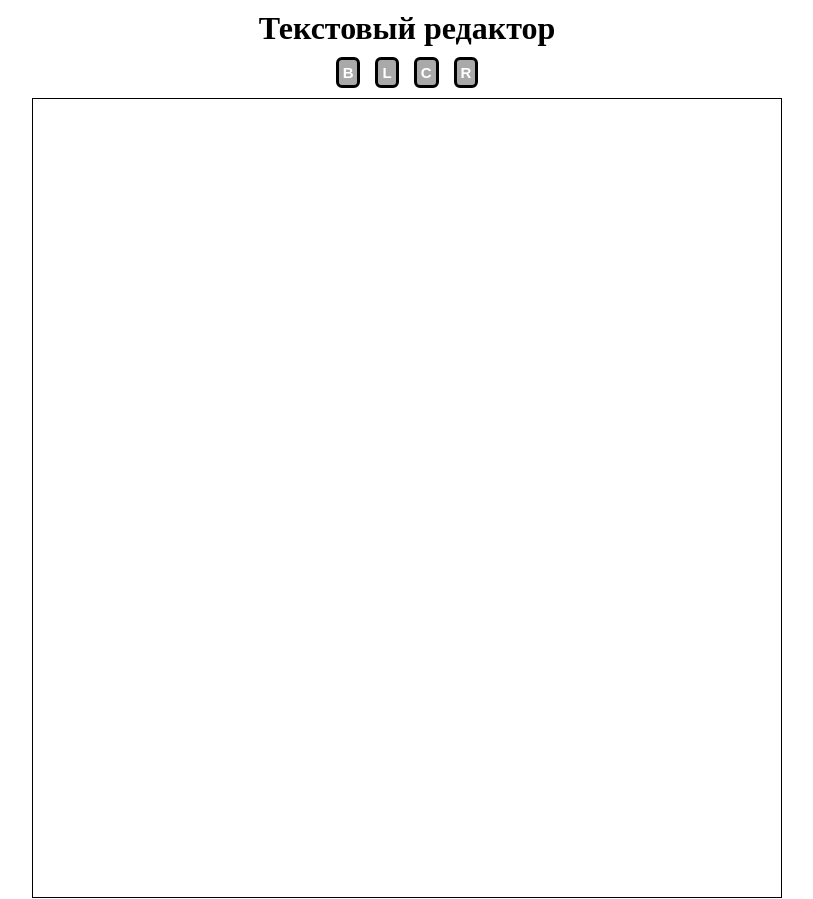
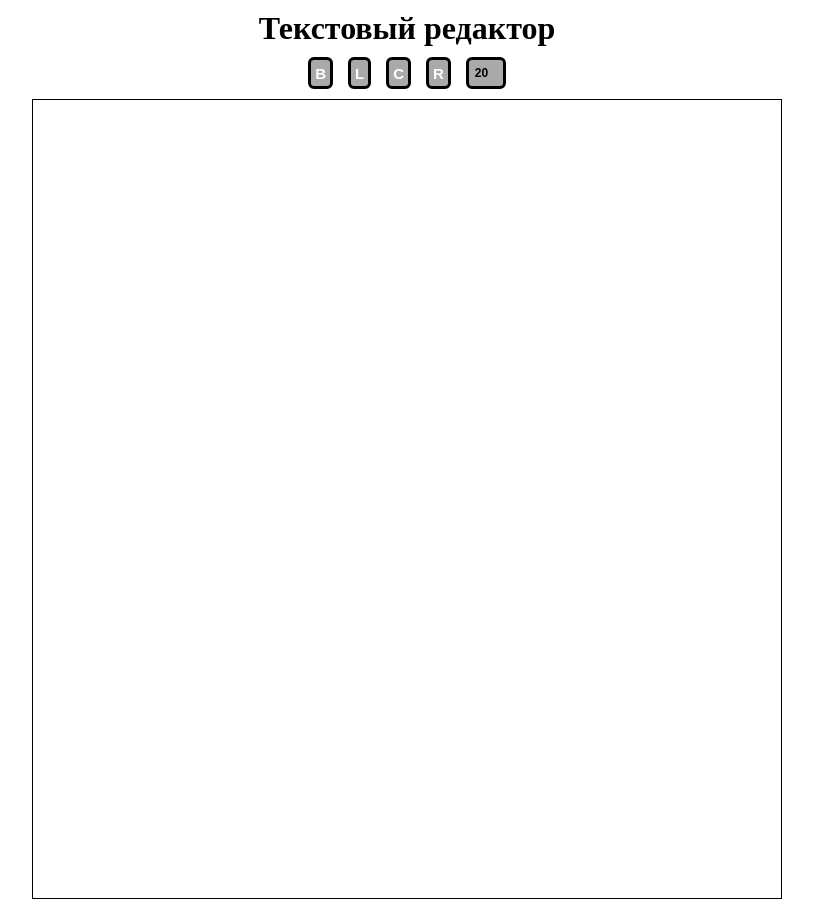
Before and after one commit to Gensokyo-Mangekyo/Training, a React (Create React App) app in the folder React/dev/: page / in a window 1280 px wide. Shown: the whole page, without its empty margins (233-1046 px from the left). Built offline with nearby package versions, Linux system fonts and the light colour scheme.

Commit message:
AttemptChangeFontSize

```diff
--- a/React/dev/src/components/Buttons.jsx
+++ b/React/dev/src/components/Buttons.jsx
@@ -32,6 +32,11 @@ export default function Buttons() {
     return (
     <div id="buttons">
         {ButtonsFunctions.map((x,index) => <button onClick={x.Func}>{x.Name}</button>)}
+        <input maxLength={2} defaultValue={20} onBlur={(e) => {
+            var selection = window.getSelection();
+                TextEditor.FontText(selection,e.target.value)
+        }
+        } ></input>
     </div>
     );
 }
--- a/React/dev/src/modules/TextEditorService.js
+++ b/React/dev/src/modules/TextEditorService.js
@@ -17,7 +17,6 @@ export default class TextEditorService {
                     node.replaceWith(textNode);
               }
             })
-            console.log(selection.isCollapsed)
             if (!FoundTag) {
           var boldElement = document.createElement('strong');
           boldElement.appendChild(range.extractContents());
@@ -29,8 +28,12 @@ export default class TextEditorService {
     }
 
     AlignText(selection,Name) {
-        console.log()
         var parentElement = selection.anchorNode.parentElement;
         parentElement.style.textAlign =  Name;
     }
+
+    FontText(selection,Value) {
+      var parentElement = selection.anchorNode.parentElement;
+      parentElement.style.fontSize = Value;
+    }
 }
--- a/React/dev/src/styles/style.css
+++ b/React/dev/src/styles/style.css
@@ -35,3 +35,15 @@
     padding: 4px;
     font-size: 15px;
 }
+
+#buttons input {
+    border: 3px solid black;
+    background-color:  darkgrey;
+    color:black;
+    border-radius: 6px;
+    padding: 6px;
+    font-weight: 900;
+    font-size: 12px;
+    max-width: 40px;
+    max-height: 40px;
+}
```
